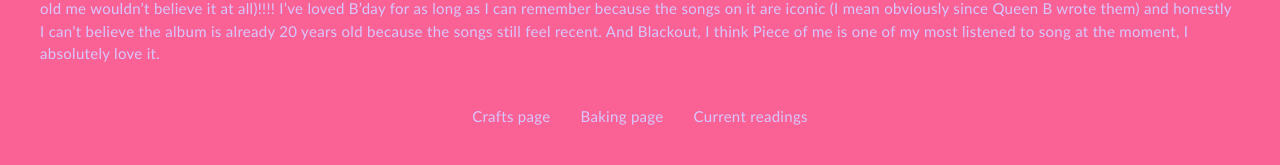
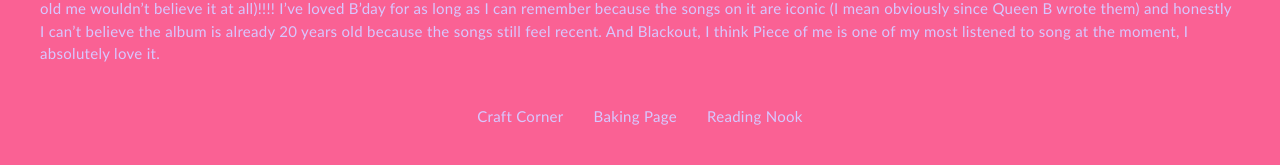
Before and after one commit to Enora-7/Blog, a Jekyll site: the page built from index.md, in a window 1280 px wide. Shown: the part 1102-1267 px from the top of the page. Built offline with Jekyll 4.4.1, drawn with Linux system fonts in a browser that asks for light colours.

Commit message:
Update links in index.md for clarity

```diff
--- a/index.md
+++ b/index.md
@@ -52,7 +52,7 @@ I love these 3 albums with my whole heart! I've been obsessed with Arirang since
     gap: 30px;
     margin-top: 40px;
 ">
-    <a href="./crafts">Crafts page</a>
-    <a href="./baking">Baking page</a>
-    <a href="./book">Current readings</a>
+    <a href="./crafts">Craft Corner</a>
+    <a href="./baking">Baking Page</a>
+    <a href="./book">Reading Nook</a>
 </div>
```
